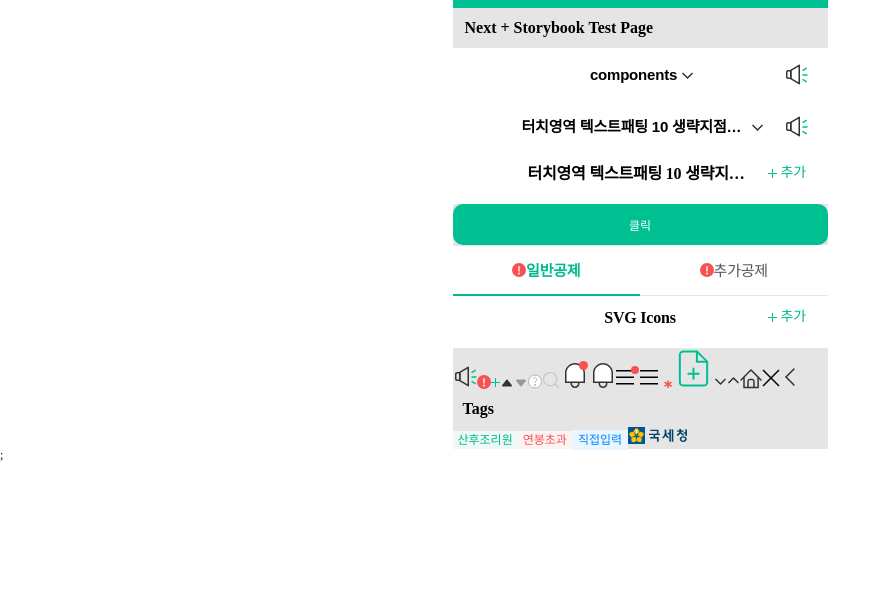
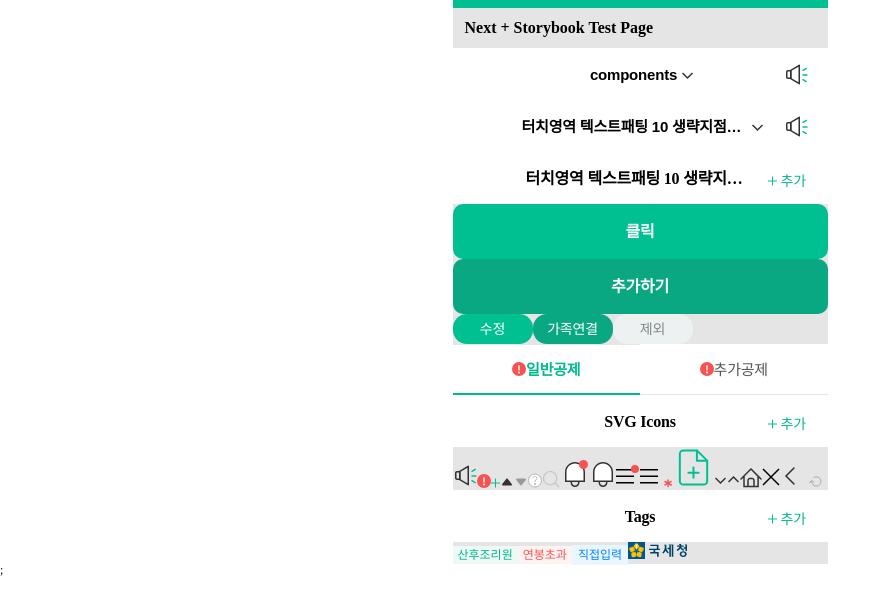
Before and after one commit to yurim45/practice-storybook, a Next.js app: page / in a window 1280 px wide. Shown: the top 604 px of the page, without its empty margins (0-891 px from the left). Built offline with nearby package versions, Linux system fonts and the light colour scheme; a web font is replaced by a local one.

Commit message:
modify: subPageTitle component

```diff
--- a/src/components/common/SubPageTitle/SubPageTitle.tsx
+++ b/src/components/common/SubPageTitle/SubPageTitle.tsx
@@ -28,25 +28,24 @@ const SubMain = styled.div`
 
 	h2 {
 		${title03()};
-		width: 245px;
+		width: 249px;
+		height: 52px;
 		margin: auto;
-		padding: 14px 4px;
 		text-align: center;
 		overflow: hidden;
 		white-space: nowrap;
 		text-overflow: ellipsis;
+		line-height: 2.1;
 	}
 `;
 
 const IconWrapper = styled.button`
-	${flex()};
 	position: relative;
-	top: -40px;
+	top: -34px;
 	right: -315px;
 	color: ${({ theme }) => theme.colors.txtGreen};
 	font-weight: 400;
 	font-size: 14px;
-	line-height: 1.8;
 	letter-spacing: -0.2px;
 
 	span {
--- a/src/components/elem/button/Button.tsx
+++ b/src/components/elem/button/Button.tsx
@@ -3,7 +3,7 @@ import styled from 'styled-components';
 
 type ButtonProps = {
 	label?: string;
-	width?: number;
+	size?: 'small' | 'full';
 	color?: string;
 	bgColor: string;
 	radius?: number;
@@ -20,11 +20,16 @@ const Button = ({ label, ...props }: ButtonProps) => {
 
 const Inner = styled.button<ButtonProps>`
 	padding: 12px;
-	width: ${({ width }) => (width ? `${width}px` : '100%')};
+	width: ${({ size }) => (size === 'small' ? `${80}px` : '100%')};
+	height: ${({ size }) => (size === 'small' ? '30px' : '55px')};
 	border-radius: ${({ radius }) => (radius ? `${radius}px` : '0px')};
 	background-color: ${({ bgColor, theme }) =>
 		bgColor ? theme.colors[bgColor] : '#00C092'};
 	color: ${({ color, theme }) => (color ? theme.colors[color] : '#ffffff')};
+	font-weight: ${({ size }) => (size === 'small' ? `400` : '600')};
+	font-size: ${({ size }) => (size === 'small' ? `14px` : '16px')};
+	line-height: 0.5;
+	letter-spacing: -0.2px;
 `;
 
 export default Button;
--- a/src/components/icons/IconAdd.tsx
+++ b/src/components/icons/IconAdd.tsx
@@ -3,7 +3,7 @@ const IconAdd = () => {
 		<svg
 			width="9"
 			height="14"
-			viewBox="0 0 9 14"
+			viewBox="0 0 9 11"
 			fill="none"
 			xmlns="http://www.w3.org/2000/svg"
 		>
--- /dev/null
+++ b/src/components/icons/IconRefresh.tsx
@@ -0,0 +1,26 @@
+const IconRefresh = () => {
+	return (
+		<svg
+			width="14"
+			height="14"
+			viewBox="0 0 14 14"
+			fill="none"
+			xmlns="http://www.w3.org/2000/svg"
+		>
+			<path
+				d="M2.69388 7.4732C2.69601 8.54385 3.0694 9.58205 3.75041 10.4108C4.43141 11.2396 5.37787 11.8076 6.42843 12.0181C7.479 12.2285 8.56864 12.0684 9.51161 11.5649C10.4546 11.0615 11.1925 10.2459 11.5996 9.25726C12.0066 8.26858 12.0577 7.168 11.744 6.14314C11.4303 5.11828 10.7713 4.23258 9.87925 3.63702C8.98724 3.04146 7.91748 2.77291 6.85232 2.87715C6.08847 2.9519 5.36089 3.21505 4.73212 3.63702"
+				stroke="#AAAAAA"
+				strokeMiterlimit="10"
+				strokeLinecap="round"
+			/>
+			<path
+				d="M0.715415 8.91519L2.33168 6.36809C2.39649 6.26596 2.53641 6.24428 2.62909 6.32201L4.9687 8.28447"
+				stroke="#AAAAAA"
+				strokeMiterlimit="10"
+				strokeLinecap="round"
+			/>
+		</svg>
+	);
+};
+
+export default IconRefresh;
--- a/src/components/icons/index.ts
+++ b/src/components/icons/index.ts
@@ -12,6 +12,7 @@ import IconOpenArrow from './IconOpenArrow';
 import IconHome from './IconHome';
 import IconClose from './IconClose';
 import IconBackArrow from './IconBackArrow';
+import IconRefresh from './IconRefresh';
 
 export {
 	IconNotice,
@@ -28,4 +29,5 @@ export {
 	IconHome,
 	IconClose,
 	IconBackArrow,
+	IconRefresh,
 };
--- a/src/pages/index.tsx
+++ b/src/pages/index.tsx
@@ -17,6 +17,7 @@ import {
 	IconHome,
 	IconClose,
 	IconBackArrow,
+	IconRefresh,
 } from '@components/icons/index';
 import { TagListCategory, TagNts, TagUserEdit } from '@components/tags';
 import { SubMainTop, SubPageTitle, TabMenu } from '@components/common/index';
@@ -36,9 +37,34 @@ const Home: NextPage = () => {
 					<SubMainTop title="components" />
 					<SubMainTop title="터치영역 텍스트패팅 10 생략지점점점점" />
 					<SubPageTitle title="터치영역 텍스트패팅 10 생략지점점점점생략지점점점점" />
-					<ButtonWrapper>
-						<Button label="클릭" color="white" bgColor="primary" radius={10} />
-					</ButtonWrapper>
+					<Button label="클릭" color="white" bgColor="primary" radius={10} />
+					<Button
+						label="추가하기"
+						color="white"
+						bgColor="primary2"
+						radius={10}
+					/>
+					<Button
+						label="수정"
+						size="small"
+						color="white"
+						bgColor="primary"
+						radius={14}
+					/>
+					<Button
+						label="가족연결"
+						size="small"
+						color="white"
+						bgColor="primary2"
+						radius={14}
+					/>
+					<Button
+						label="제외"
+						size="small"
+						color="txtBtnExcept"
+						bgColor="bgBtnExcept"
+						radius={14}
+					/>
 					<TabMenuWrapper>
 						<TabMenu
 							data={[
@@ -71,8 +97,9 @@ const Home: NextPage = () => {
 					<IconHome />
 					<IconClose />
 					<IconBackArrow />
+					<IconRefresh />
 
-					<h2>Tags</h2>
+					<SubPageTitle title="Tags" />
 					<TagListCategory text="산후조리원" color="green" />
 					<TagListCategory text="연봉초과" color="red" />
 					<TagUserEdit />
--- a/src/styles/theme.ts
+++ b/src/styles/theme.ts
@@ -14,6 +14,7 @@ const textSize = {
 };
 
 const colors = {
+	primary2: '#0AA882',
 	primary: '#00C092',
 	txt333: '#333333',
 	txt555: '#555555',
@@ -22,6 +23,8 @@ const colors = {
 	txtGreen: '#00B98D',
 	txtRed: '#F85151',
 	txtBlue: '#0085FF',
+	txtBtnExcept: '#7C8986',
+	bgBtnExcept: '#EEF1F1',
 	txtDim: '#C5C5C5',
 	bgColor: '#f7f9f8',
 	bgColor2: '#e5e5e5',
```
Also changed, not shown: src/styles/reset.ts (+0 -23 lines).
